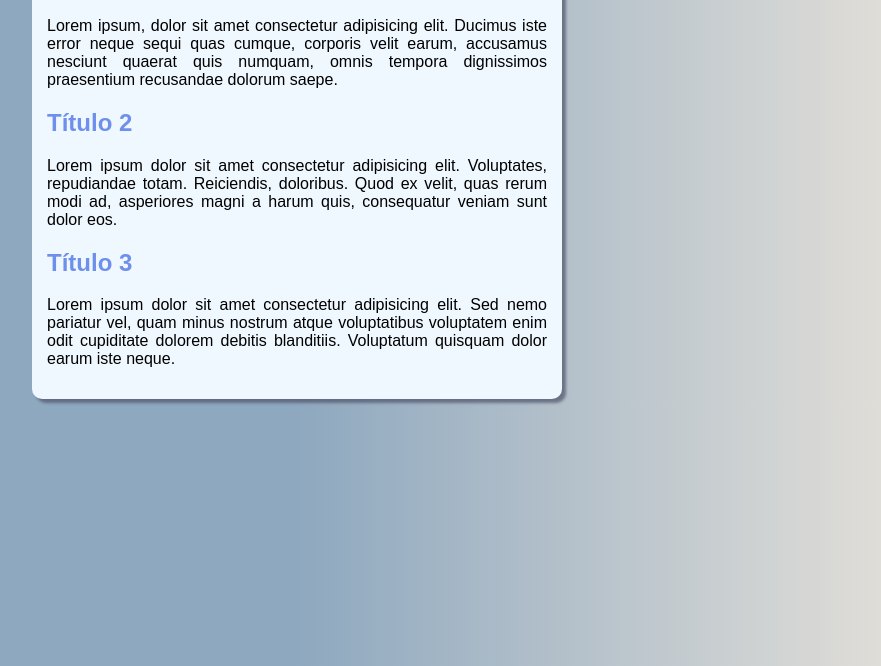
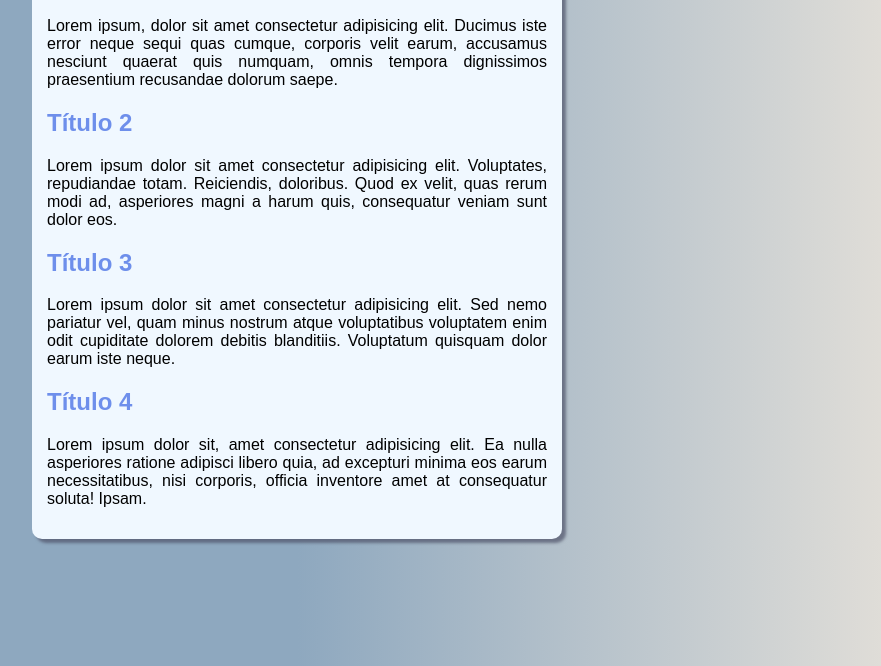
Before and after one commit to Pedroaugust01/site-teste, a plain HTML site: page index.html in a window 1280 px wide. Shown: the part 134-800 px from the top of the page, without its empty margins (343-1224 px from the left). Drawn offline with Linux system fonts and the light colour scheme.

Commit message:
mais informação

```diff
--- a/index.html
+++ b/index.html
@@ -15,6 +15,8 @@
         <p>Lorem ipsum dolor sit amet consectetur adipisicing elit. Voluptates, repudiandae totam. Reiciendis, doloribus. Quod ex velit, quas rerum modi ad, asperiores magni a harum quis, consequatur veniam sunt dolor eos.</p>
         <h2>Título 3</h2>
         <p>Lorem ipsum dolor sit amet consectetur adipisicing elit. Sed nemo pariatur vel, quam minus nostrum atque voluptatibus voluptatem enim odit cupiditate dolorem debitis blanditiis. Voluptatum quisquam dolor earum iste neque.</p>
+        <h2>Título 4</h2>
+        <p>Lorem ipsum dolor sit, amet consectetur adipisicing elit. Ea nulla asperiores ratione adipisci libero quia, ad excepturi minima eos earum necessitatibus, nisi corporis, officia inventore amet at consequatur soluta! Ipsam.</p>
     </main>
 </body>
 </html>
```
